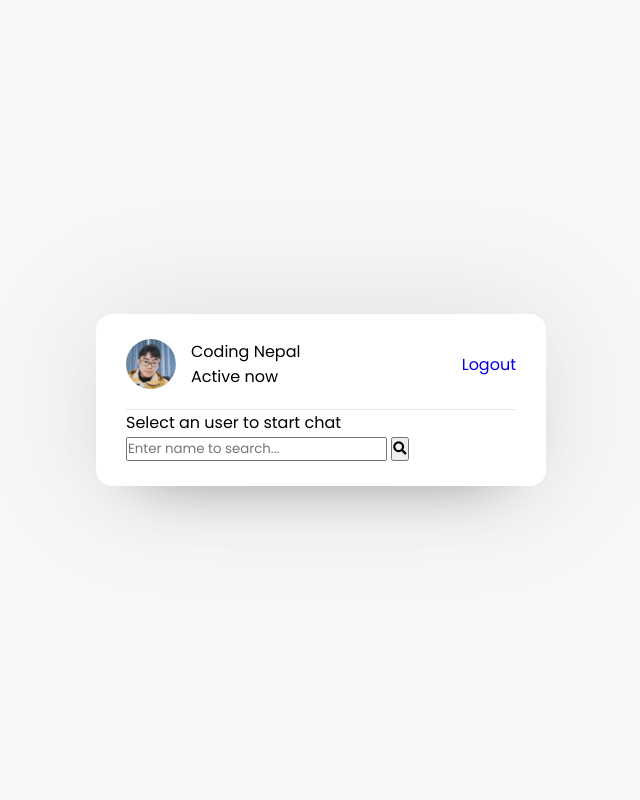
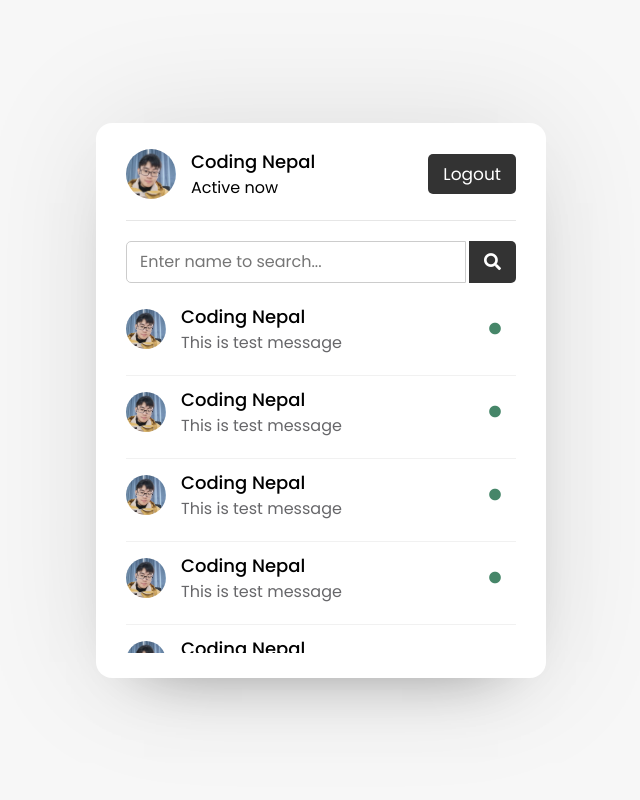
Before and after one commit to LittleDC/Chat_web, a PHP site: page /users.html in a window 1280 px wide. Shown: the whole page, without its empty margins (319-959 px from the left). Run offline with PHP 8.4, Linux system fonts and the light colour scheme.

Commit message:
chat&users done

```diff
--- a/index.html
+++ b/index.html
@@ -43,7 +43,7 @@
           <input type="submit" value="Continue to Chat">
         </div>
       </form>
-      <div class="link">Already signed up?<a href="login.php">Login now</a></div>
+      <div class="link">Already signed up?<a href="login.html">Login now</a></div>
     </section>
   </div>
 
--- a/login.html
+++ b/login.html
@@ -30,7 +30,7 @@
           <input type="submit" value="Continue to Chat">
         </div>
       </form>
-      <div class="link">Not yet signed up?<a href="login.php">Signup now</a></div>
+      <div class="link">Not yet signed up?<a href="index.html">Signup now</a></div>
     </section>
   </div>
 
--- a/style.css
+++ b/style.css
@@ -129,7 +129,8 @@ body {
     padding: 25px 30px;
 }
 
-.users header {
+.users header,
+.users-list a {
     display: flex;
     align-items: center;
     padding-bottom: 20px;
@@ -142,8 +143,10 @@ body {
     border-radius: 50%;
 }
 
-.users header .content {
+:is(.users, .users-list) .content,
+.users-list a .content {
     display: flex;
+    align-items: center;
 }
 
 .users header .content img {
@@ -151,6 +154,202 @@ body {
     width: 50px;
 }
 
-.users header .details {
+:is(.users, .users-list) .details {
+    color: #000;
     margin-left: 15px;
 }
+
+:is(.users, .users-list) .details span {
+    font-size: 18px;
+    font-weight: 500;
+}
+
+.users header .logout {
+    color: #fff;
+    font-size: 17px;
+    padding: 7px 15px;
+    background: #333;
+    border-radius: 5px;
+}
+
+.users .search {
+    margin: 20px 0;
+    display: flex;
+    position: relative;
+    align-items: center;
+    justify-content: space-between;
+}
+
+.users .search .text {
+    font-size: 18px;
+}
+
+.users .search input {
+    position: absolute;
+    height: 42px;
+    width: calc(100% - 50px);
+    border: 1px solid #ccc;
+    padding: 0 13px;
+    font-size: 16px;
+    border-radius: 5px 0 0 5px;
+    outline: none;
+}
+
+.users .search button {
+    width: 47px;
+    height: 42px;
+    border: 0;
+    outline: none;
+    color: #fff;
+    background: #333;
+    cursor: pointer;
+    font-size: 17px;
+    border-radius: 0 5px 5px 0;
+}
+
+.users-list {
+    max-height: 350px;
+    overflow-y: auto;
+}
+
+:is(.users-list, .chat-box)::-webkit-scrollbar {
+    width: 0;
+}
+
+.users-list a .content img {
+    height: 40px;
+    width: 40px;
+}
+
+.users-list a .content p {
+    color: #67676a;
+}
+
+.users-list a {
+    margin-bottom: 10px;
+    page-break-after: 10px;
+    padding-right: 15px;
+    border-bottom-color: #f1f1f1;
+}
+
+.users-list a:last-child {
+    border: none;
+    margin-bottom: 0px;
+}
+
+.users-list a .status-dot {
+    font-size: 12px;
+    color: #468669;
+}
+
+/* We'll use this class name in php to show offline status */
+.users-list a .status-dot.offline {
+    color: #ccc;
+}
+
+/* Chat Area CSS Code */
+.chat-area header {
+    display: flex;
+    align-items: center;
+    padding: 18px 30px;
+}
+
+.chat-area header .back-icon {
+    font-size: 18px;
+    color: #333;
+}
+
+.chat-area header img {
+    height: 45px;
+    width: 45px;
+    margin: 0 15px;
+}
+
+.chat-area header span {
+    font-size: 17px;
+    font-weight: 500;
+}
+
+.chat-box {
+    height: 500px;
+    overflow-y: auto;
+    background: #f7f7ff;
+    padding: 10px 30px 20px 30px;
+    box-shadow: inset 0 32px 32px -32px rgb(0, 0, 0 / 5%),
+        inset 0 -32px 32px -32px rgb(0, 0, 0 / 5%);
+}
+
+.chat-box .chat {
+    margin: 15px 0;
+}
+
+.chat-box .chat p {
+    word-wrap: break-word;
+    padding: 8px 16px;
+    box-shadow: 0 0 32px rgb(0 0 0 /8%),
+        0 16px 16px -16px rgb(0 0 0 / 10%);
+}
+
+.chat-box .outgoing {
+    display: flex;
+}
+
+.outgoing .details {
+    margin-left: auto;
+    max-width: calc(100% - 130px);
+}
+
+.outgoing .details p {
+    background: #333;
+    color: #fff;
+    border-radius: 18px 18px 0 18px;
+}
+
+.chat-box .incoming {
+    display: flex;
+    align-items: flex-end;
+}
+
+.chat-box .incoming img {
+    height: 35px;
+    width: 35px;
+}
+
+.incoming .details {
+    margin-left: 10px;
+    margin-right: auto;
+    max-width: calc(100% - 130px);
+}
+
+.incoming .details p {
+    color: #333;
+    background: #fff;
+    border-radius: 18px 18px 18px 0;
+}
+
+.chat-area .typing-area {
+    padding: 18px 30px;
+    display: flex;
+    justify-content: space-between;
+}
+
+.typing-area input {
+    height: 45px;
+    width: calc(100% - 58px);
+    font-size: 17px;
+    border: 1px solid #ccc;
+    padding: 0 13px;
+    border-radius: 5px 0 0 5px;
+    outline: none;
+}
+
+.typing-area button {
+    width: 55px;
+    border: none;
+    outline: none;
+    background: #333;
+    color: #fff;
+    font-size: 19px;
+    cursor: pointer;
+    border-radius: 0 5px 5px 0;
+}
--- a/users.html
+++ b/users.html
@@ -23,10 +23,74 @@
         </div>
         <a href="#" class="logout">Logout</a>
       </header>
+
       <div class="search">
         <span class="text">Select an user to start chat</span>
         <input type="text" placeholder="Enter name to search...">
         <button><i class="fas fa-search"></i></button>
+      </div>
+
+      <div class="users-list">
+        <a href="#">
+          <div class="content">
+            <img src="./me_min.jpg" alt="">
+            <div class="details">
+              <span>Coding Nepal</span>
+              <p>This is test message</p>
+            </div>
+          </div>
+          <div class="status-dot"><i class="fas fa-circle"></i></div>
+        </a>
+        <a href="#">
+          <div class="content">
+            <img src="./me_min.jpg" alt="">
+            <div class="details">
+              <span>Coding Nepal</span>
+              <p>This is test message</p>
+            </div>
+          </div>
+          <div class="status-dot"><i class="fas fa-circle"></i></div>
+        </a>
+        <a href="#">
+          <div class="content">
+            <img src="./me_min.jpg" alt="">
+            <div class="details">
+              <span>Coding Nepal</span>
+              <p>This is test message</p>
+            </div>
+          </div>
+          <div class="status-dot"><i class="fas fa-circle"></i></div>
+        </a>
+        <a href="#">
+          <div class="content">
+            <img src="./me_min.jpg" alt="">
+            <div class="details">
+              <span>Coding Nepal</span>
+              <p>This is test message</p>
+            </div>
+          </div>
+          <div class="status-dot"><i class="fas fa-circle"></i></div>
+        </a>
+        <a href="#">
+          <div class="content">
+            <img src="./me_min.jpg" alt="">
+            <div class="details">
+              <span>Coding Nepal</span>
+              <p>This is test message</p>
+            </div>
+          </div>
+          <div class="status-dot"><i class="fas fa-circle"></i></div>
+        </a>
+        <a href="#">
+          <div class="content">
+            <img src="./me_min.jpg" alt="">
+            <div class="details">
+              <span>Coding Nepal</span>
+              <p>This is test message</p>
+            </div>
+          </div>
+          <div class="status-dot"><i class="fas fa-circle"></i></div>
+        </a>
       </div>
     </section>
   </div>
```
Also changed, not shown: chat.html (added, +81 -0 lines).
